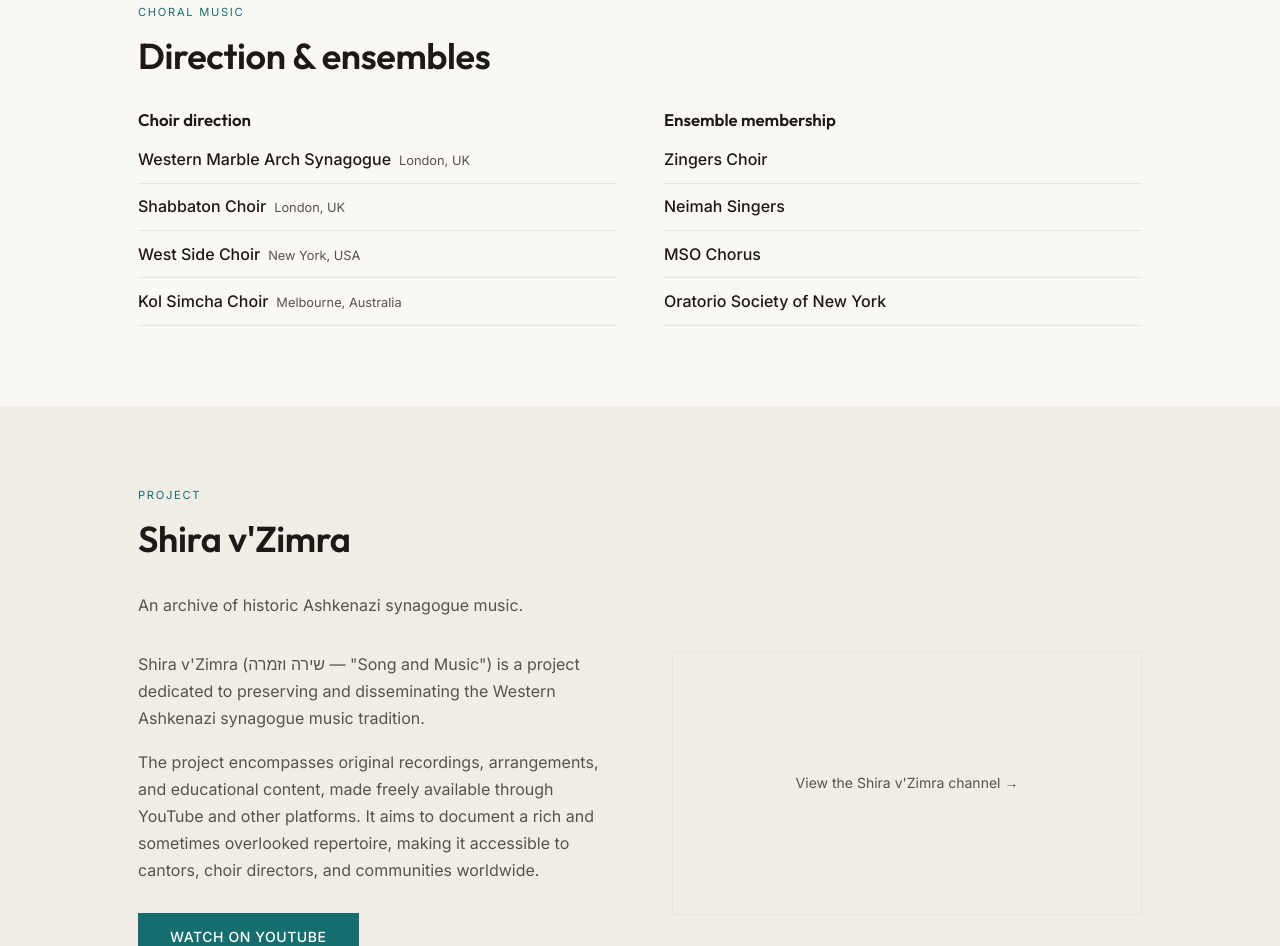
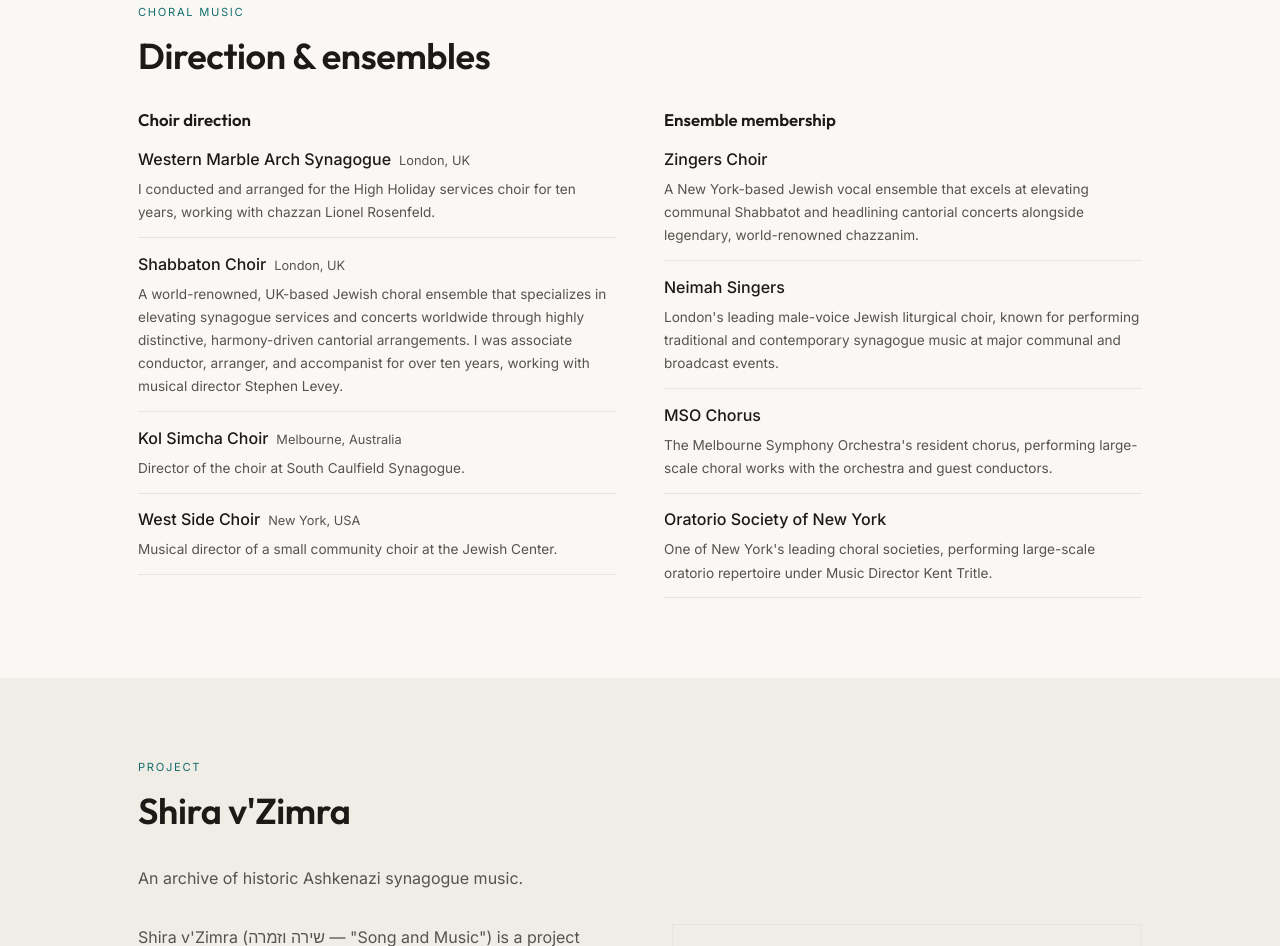
Before and after one commit to stuartizon/stuartizon.com, an Astro site: page /music in a window 1280 px wide. Shown: the part 1219-2165 px from the top of the page. Built offline with nearby package versions, Linux system fonts and the light colour scheme; Astro itself is replaced by a stand-in of ours.

Commit message:
Add descriptive notes to choir and ensemble entries
Reorder Kol Simcha ahead of West Side Choir, and add short notes
describing each choir direction role and ensemble for added context.

```diff
--- a/src/pages/music.astro
+++ b/src/pages/music.astro
@@ -12,17 +12,51 @@
 ];
 
 const choirDirection = [
-  { name: 'Western Marble Arch Synagogue', location: 'London, UK', url: 'https://www.marblearch.org.uk/' },
-  { name: 'Shabbaton Choir', location: 'London, UK', url: 'https://www.shabbatonchoir.com/' },
-  { name: 'West Side Choir', location: 'New York, USA' },
-  { name: 'Kol Simcha Choir', location: 'Melbourne, Australia' },
+  {
+    name: 'Western Marble Arch Synagogue',
+    location: 'London, UK',
+    url: 'https://www.marblearch.org.uk/',
+    note: 'I conducted and arranged for the High Holiday services choir for ten years, working with chazzan Lionel Rosenfeld.',
+  },
+  {
+    name: 'Shabbaton Choir',
+    location: 'London, UK',
+    url: 'https://www.shabbatonchoir.com/',
+    note: 'A world-renowned, UK-based Jewish choral ensemble that specializes in elevating synagogue services and concerts worldwide through highly distinctive, harmony-driven cantorial arrangements. I was associate conductor, arranger, and accompanist for over ten years, working with musical director Stephen Levey.',
+  },
+  {
+    name: 'Kol Simcha Choir',
+    location: 'Melbourne, Australia',
+    note: 'Director of the choir at South Caulfield Synagogue.',
+  },
+  {
+    name: 'West Side Choir',
+    location: 'New York, USA',
+    note: 'Musical director of a small community choir at the Jewish Center.',
+  },
 ];
 
 const ensembles = [
-  { name: 'Zingers Choir', url: 'https://www.instagram.com/thezingerschoir/' },
-  { name: 'Neimah Singers', url: 'https://www.facebook.com/neimahsingers/' },
-  { name: 'MSO Chorus', url: 'https://www.mso.com.au/behind-the-music/mso-chorus' },
-  { name: 'Oratorio Society of New York', url: 'https://osny.org/' },
+  {
+    name: 'Zingers Choir',
+    url: 'https://www.instagram.com/thezingerschoir/',
+    note: 'A New York-based Jewish vocal ensemble that excels at elevating communal Shabbatot and headlining cantorial concerts alongside legendary, world-renowned chazzanim.',
+  },
+  {
+    name: 'Neimah Singers',
+    url: 'https://www.facebook.com/neimahsingers/',
+    note: "London's leading male-voice Jewish liturgical choir, known for performing traditional and contemporary synagogue music at major communal and broadcast events.",
+  },
+  {
+    name: 'MSO Chorus',
+    url: 'https://www.mso.com.au/behind-the-music/mso-chorus',
+    note: "The Melbourne Symphony Orchestra's resident chorus, performing large-scale choral works with the orchestra and guest conductors.",
+  },
+  {
+    name: 'Oratorio Society of New York',
+    url: 'https://osny.org/',
+    note: "One of New York's leading choral societies, performing large-scale oratorio repertoire under Music Director Kent Tritle.",
+  },
 ];
 ---
 
@@ -76,14 +110,17 @@
         <div class="choral-group">
           <h3 class="choral-group-title">Choir direction</h3>
           <ul class="choral-list">
-            {choirDirection.map(({ name, location, url }) => (
+            {choirDirection.map(({ name, location, url, note }) => (
               <li>
+                <div class="choral-header">
                   {url ? (
                     <a href={url} target="_blank" rel="noopener" class="choral-name">{name}</a>
                   ) : (
                     <span class="choral-name">{name}</span>
                   )}
                   <span class="choral-location">{location}</span>
+                </div>
+                {note && <p class="choral-note">{note}</p>}
               </li>
             ))}
           </ul>
@@ -91,13 +128,16 @@
         <div class="choral-group">
           <h3 class="choral-group-title">Ensemble membership</h3>
           <ul class="choral-list">
-            {ensembles.map(({ name, url }) => (
+            {ensembles.map(({ name, url, note }) => (
               <li>
+                <div class="choral-header">
                   {url ? (
                     <a href={url} target="_blank" rel="noopener" class="choral-name">{name}</a>
                   ) : (
                     <span class="choral-name">{name}</span>
                   )}
+                </div>
+                {note && <p class="choral-note">{note}</p>}
               </li>
             ))}
           </ul>
@@ -262,16 +302,22 @@
     list-style: none;
     display: flex;
     flex-direction: column;
-    gap: 0.6rem;
+    gap: 0.8rem;
   }
 
   .choral-list li {
     display: flex;
+    flex-direction: column;
+    gap: 0.3rem;
+    border-bottom: 1px solid var(--color-border);
+    padding-bottom: 0.8rem;
+  }
+
+  .choral-header {
+    display: flex;
     flex-wrap: wrap;
     align-items: baseline;
     gap: 0.5rem;
-    border-bottom: 1px solid var(--color-border);
-    padding-bottom: 0.6rem;
   }
 
   .choral-name {
@@ -287,6 +333,11 @@
 
   .choral-location {
     font-size: 0.8rem;
+    color: var(--color-muted);
+  }
+
+  .choral-note {
+    font-size: 0.85rem;
     color: var(--color-muted);
   }
 
```
Lines whose indentation alone changed are shown as unchanged.
